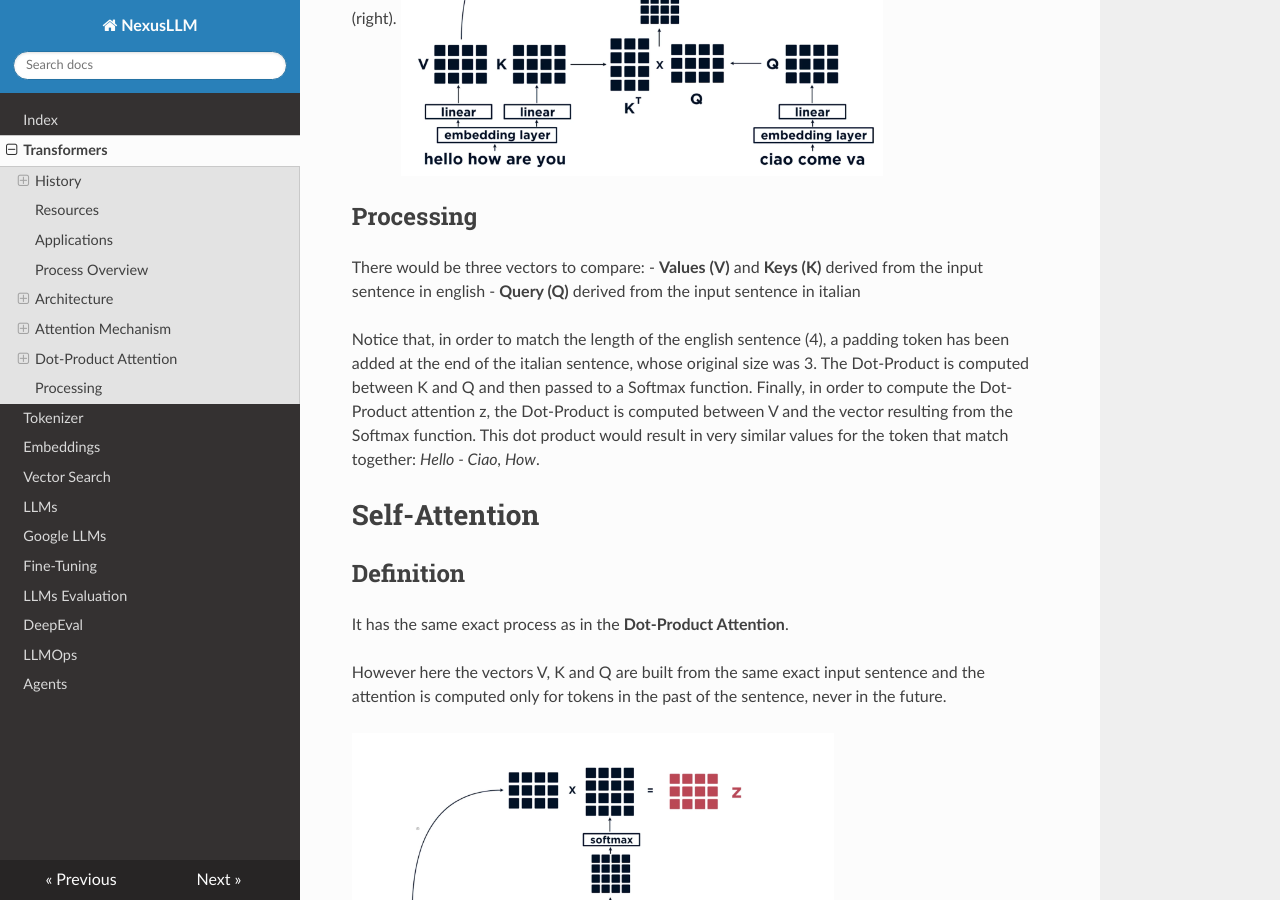
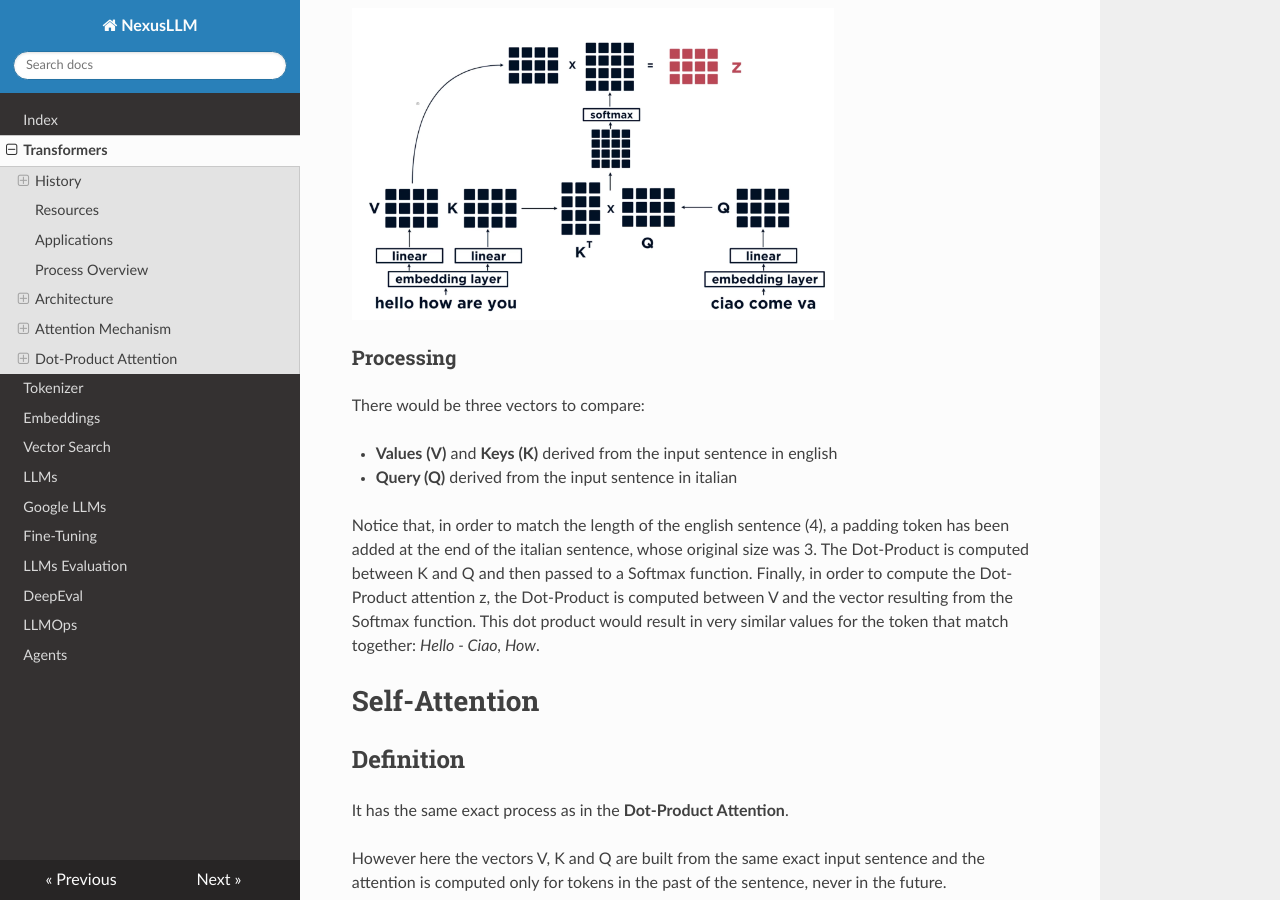
Before and after one commit to Volscente/NexusLLM, an MkDocs documentation site: the page built from documentation/docs/transformers.md, in a window 1280 px wide and 900 px high, scrolled down 7894 px. Built offline with MkDocs 1.6.1, drawn with Linux system fonts in a browser that asks for light colours; nearby versions of some CDN libraries.

Commit message:
Update transformers.md

```diff
--- a/documentation/docs/transformers.md
+++ b/documentation/docs/transformers.md
@@ -111,6 +111,7 @@ It builds a contextual representation of the input sequence.
 
 #### Architecture
 The *Encoder* block is composed by a **Self-Attention** layer and a **Feed Forward Neural Network**.
+
 ![Encoder Architecture](./images/encoder.png)
 
 The encoder can also be implemented as an RNN (i.e., using LSTM and GRU). An inherit problem of Encoder is the fixed-length
@@ -135,6 +136,7 @@ It focuses only on autoregressive decoding, in which is new token is generated s
 #### Architecture
 It has a similar architecture that an encoder block, but with an additional layer in the middle to
 help focus on relevant part of the input sentence.
+
 ![Encoder Architecture](./images/decoder.png)
 
 ### Normalisation Layer
@@ -158,6 +160,7 @@ better understanding of token.
 Consider the sentence *"The animal didn't cross the street because it was too tired"*
 
 The word *"it"* refers to the *"Animal"*:
+
 ![Self-Attention Example](./images/self_attention.png)
 
 The main goal is to help memorise long sequences, by improving the compression mechanism of the encoder-decoder architecture.
@@ -186,10 +189,12 @@ in the current sequence and then center the context window over that position)
 ### Definition
 It is another kind of attention mechanism, together with Self-Attention and Cross-Attention.
 Let’s see an example for text translation with the below architecture of Encoder (left) and Decoder (right).
+
 ![Dot-Product Attention](./images/self_attention_process.png)
 
-## Processing
+### Processing
 There would be three vectors to compare:
+
 - **Values (V)** and **Keys (K)** derived from the input sentence in english
 - **Query (Q)** derived from the input sentence in italian
 
```
